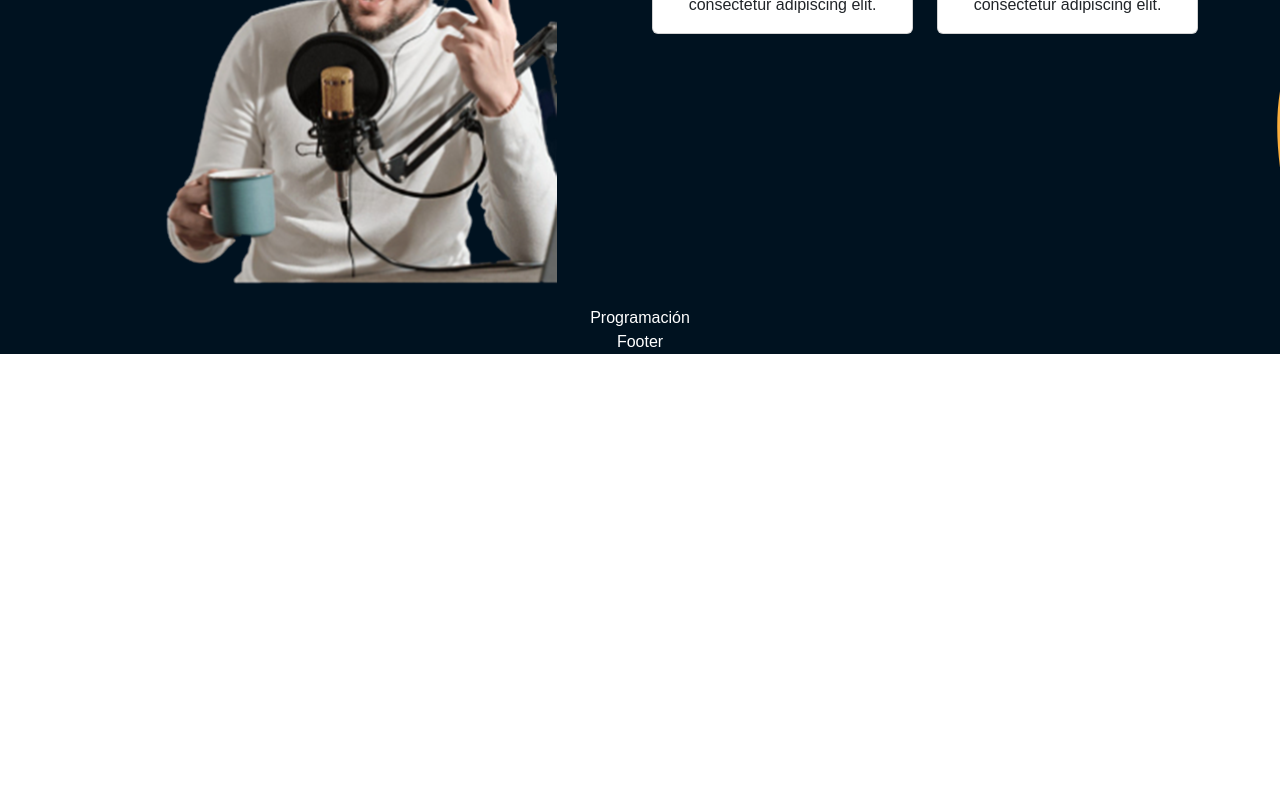
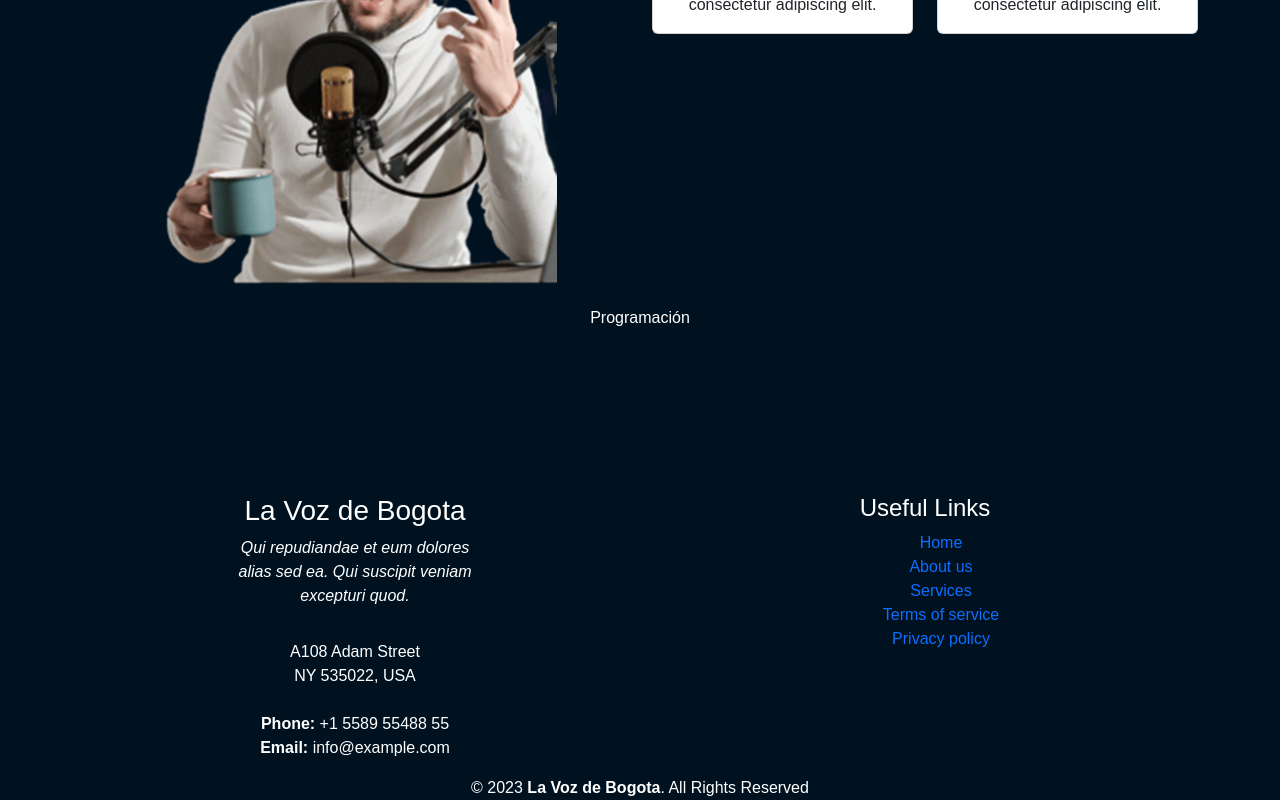
Before and after one commit to SherifAckles/la-vos-de-bogota-2, a React (Vite) app: page / in a window 1280 px wide. Shown: the part 1090-1890 px from the top of the page. Before the commit the page ends 1444 px from the top, so only its background shows below. Built offline with nearby package versions, Linux system fonts and the light colour scheme.

Commit message:
create the footer section

```diff
--- a/src/components/footer/Footer.jsx
+++ b/src/components/footer/Footer.jsx
@@ -1,9 +1,62 @@
-import React from 'react'
+import React from 'react';
+import { Container, Row, Col } from 'react-bootstrap';
+
+import "./footer.css"
 
 function Footer() {
   return (
-    <div>Footer</div>
-  )
+    <section className="footer">
+      <div className="footer-top text-center ">
+        <Container>
+          <Row  className="justify-content-center">
+            <Col lg={6} md={6} sm={12} className="col-with-padding" >
+              <div className="footer-info">
+                <h3>La Voz de Bogota</h3>
+                <p className="pb-3"><em>Qui repudiandae et eum dolores alias sed ea. Qui suscipit veniam excepturi quod.</em></p>
+                <p>
+                  A108 Adam Street <br />
+                  NY 535022, USA<br /><br />
+                  <strong>Phone:</strong> +1 5589 55488 55<br />
+                  <strong>Email:</strong> info@example.com<br />
+                </p>
+                <div className="social-links mt-3">
+                  <a href="#" className="twitter"><i className="bx bxl-twitter"></i></a>
+                  <a href="#" className="facebook"><i className="bx bxl-facebook"></i></a>
+                  <a href="#" className="instagram"><i className="bx bxl-instagram"></i></a>
+                  <a href="#" className="google-plus"><i className="bx bxl-skype"></i></a>
+                  <a href="#" className="linkedin"><i className="bx bxl-linkedin"></i></a>
+                </div>
+              </div>
+            </Col>
+            <Col lg={6} md={6} sm={12} className="col-with-padding" >
+              <div className="footer-info ">
+                <h4>Useful Links</h4>
+                <ul>
+                  <li><i className="bx bx-chevron-right"></i> <a href="#">Home</a></li>
+                  <li><i className="bx bx-chevron-right"></i> <a href="#">About us</a></li>
+                  <li><i className="bx bx-chevron-right"></i> <a href="#">Services</a></li>
+                  <li><i className="bx bx-chevron-right"></i> <a href="#">Terms of service</a></li>
+                  <li><i className="bx bx-chevron-right"></i> <a href="#">Privacy policy</a></li>
+                </ul>
+              </div>
+            </Col>
+          </Row>
+        </Container>
+      </div>
+
+      <div className="footer-bottom">
+        <Container>
+          <Row>
+            <Col xs={12}>
+              <div className="text-center">
+                &copy; {new Date().getFullYear()} <strong>La Voz de Bogota</strong>. All Rights Reserved
+              </div>
+            </Col>
+          </Row>
+        </Container>
+      </div>
+    </section>
+  );
 }
 
-export default Footer
+export default Footer;
--- /dev/null
+++ b/src/components/footer/footer.css
@@ -0,0 +1,5 @@
+.col-with-padding {
+    /* space between the 2 footer columns */
+    padding: 0 10rem !important;
+
+  }
```
